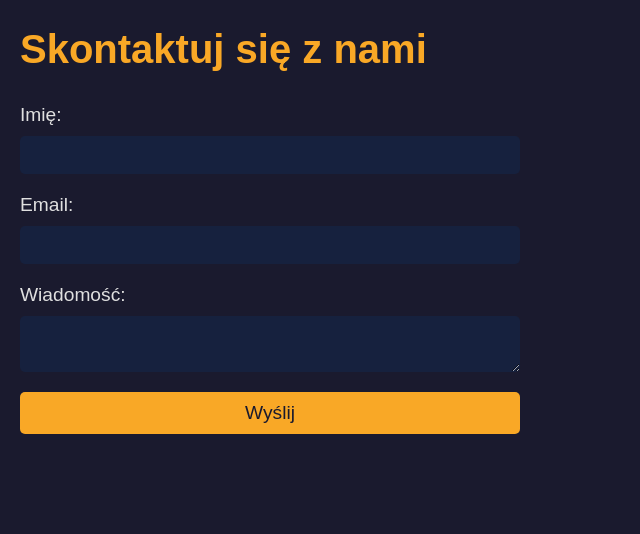
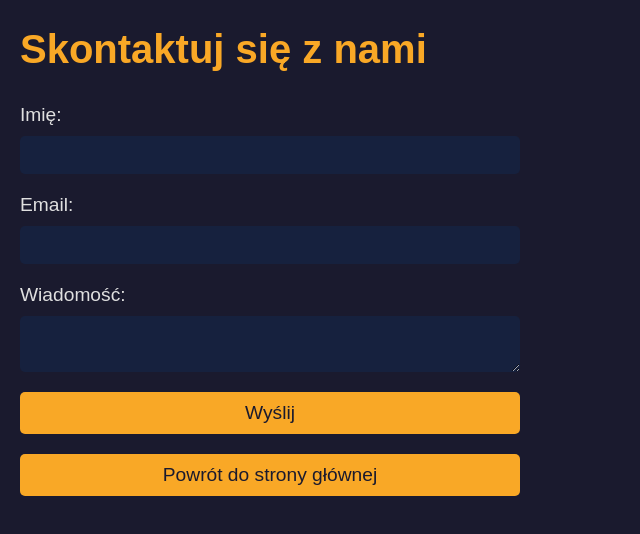
Before and after one commit to Blazej90/promarket-serwis, a Next.js app: page /contact in a window 1280 px wide. Shown: the top 534 px of the page, without its empty margins (0-640 px from the left). Built offline with nearby package versions, Linux system fonts and the light colour scheme.

Commit message:
add button return to main page

```diff
--- a/src/pages/contact.js
+++ b/src/pages/contact.js
@@ -1,3 +1,4 @@
+import Link from "next/link";
 import { useState } from "react";
 import FormLabel from "../components/ContactForm/FormLabel";
 import FormInput from "../components/ContactForm/FormInput";
@@ -75,6 +76,10 @@ export default function Contact() {
         />
 
         <SubmitButton>Wyślij</SubmitButton>
+
+        <Link href="/" className={styles.backButton}>
+          Powrót do strony głównej
+        </Link>
       </form>
       {error && <p className={styles.error}>{error}</p>}
       {success && <p className={styles.success}>{success}</p>}
--- a/src/styles/Contact.module.css
+++ b/src/styles/Contact.module.css
@@ -69,3 +69,22 @@
   color: green;
   margin-top: 10px;
 }
+
+.backButton {
+  display: inline-block;
+  padding: 10px 20px;
+  font-size: 1.2rem;
+  border: none;
+  border-radius: 5px;
+  background-color: #f9a826;
+  color: #1a1a2e;
+  text-decoration: none;
+  text-align: center;
+  cursor: pointer;
+  transition: background-color 0.3s;
+  margin-top: 20px;
+}
+
+.backButton:hover {
+  background-color: #d18b1f;
+}
```
